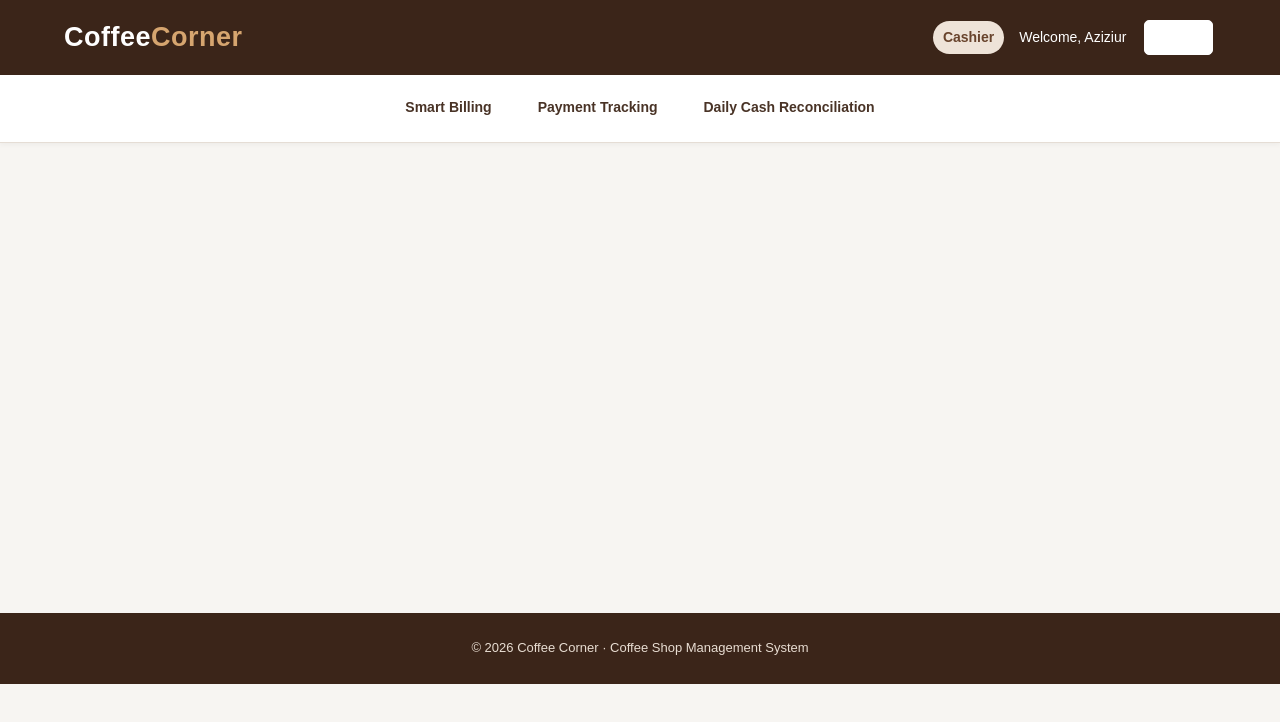
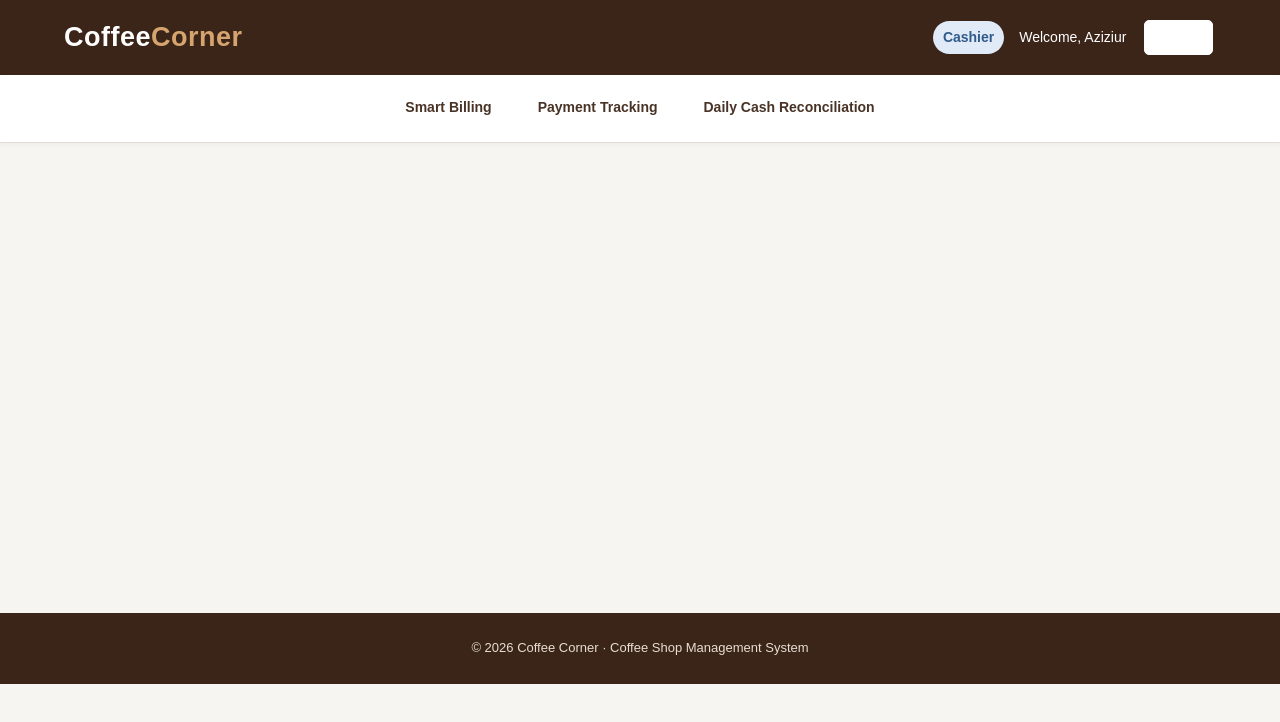
Before and after one commit to akramanjum53-commits/fall-26-27-coffee-shop-management-system, a plain HTML site: page cashier.html in a window 1280 px wide. Drawn offline with Linux system fonts and the light colour scheme; a script that the page names is missing.

Commit message:
creating cashier css

```diff
--- a/css/style.css
+++ b/css/style.css
@@ -879,3 +879,10 @@ textarea:focus-visible {
     }
 
 }
+
+/* ==================== 14. BADGES ==================== */
+
+.badge.cashier {
+    background-color: #e1ebf8;
+    color: #315b8a;
+}
```
